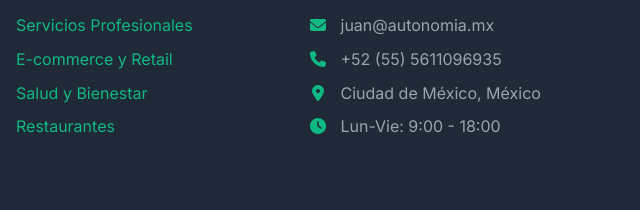
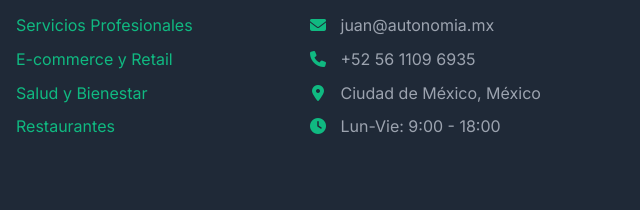
Before and after one commit to juanitovv/autonom-ia, a plain HTML site: page index.html in a window 1280 px wide. Shown: the part 6114-6324 px from the top of the page, 640-1280 px from the left. Drawn offline with Linux system fonts and the light colour scheme.

Commit message:
Update index.html

```diff
--- a/index.html
+++ b/index.html
@@ -417,7 +417,7 @@
                 <div class="footer-section">
                     <h3>Contacto</h3>
                     <p><i class="fas fa-envelope"></i> juan@autonomia.mx</p>
-                    <p><i class="fas fa-phone"></i> +52 (55) 5611096935</p>
+                    <p><i class="fas fa-phone"></i> +52 56 1109 6935</p>
                     <p><i class="fas fa-map-marker-alt"></i> Ciudad de México, México</p>
                     <p><i class="fas fa-clock"></i> Lun-Vie: 9:00 - 18:00</p>
                 </div>
```
